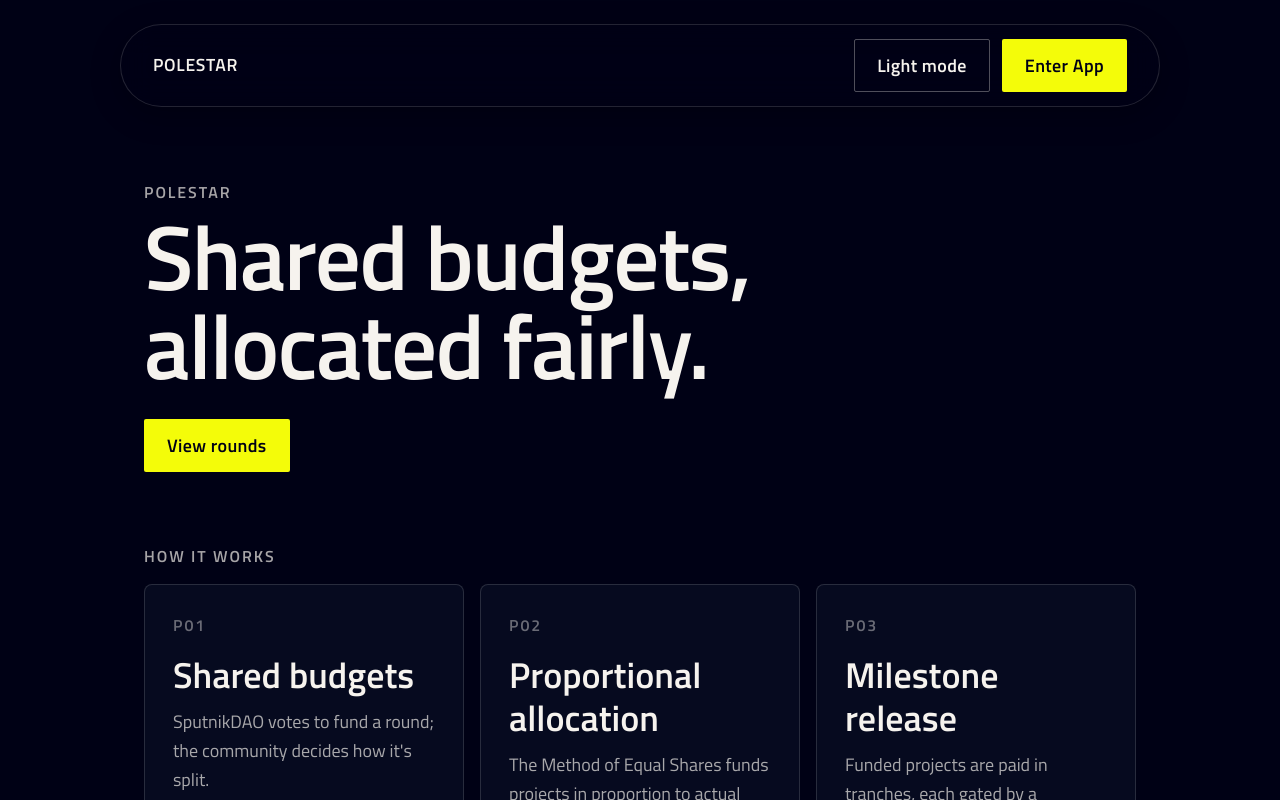
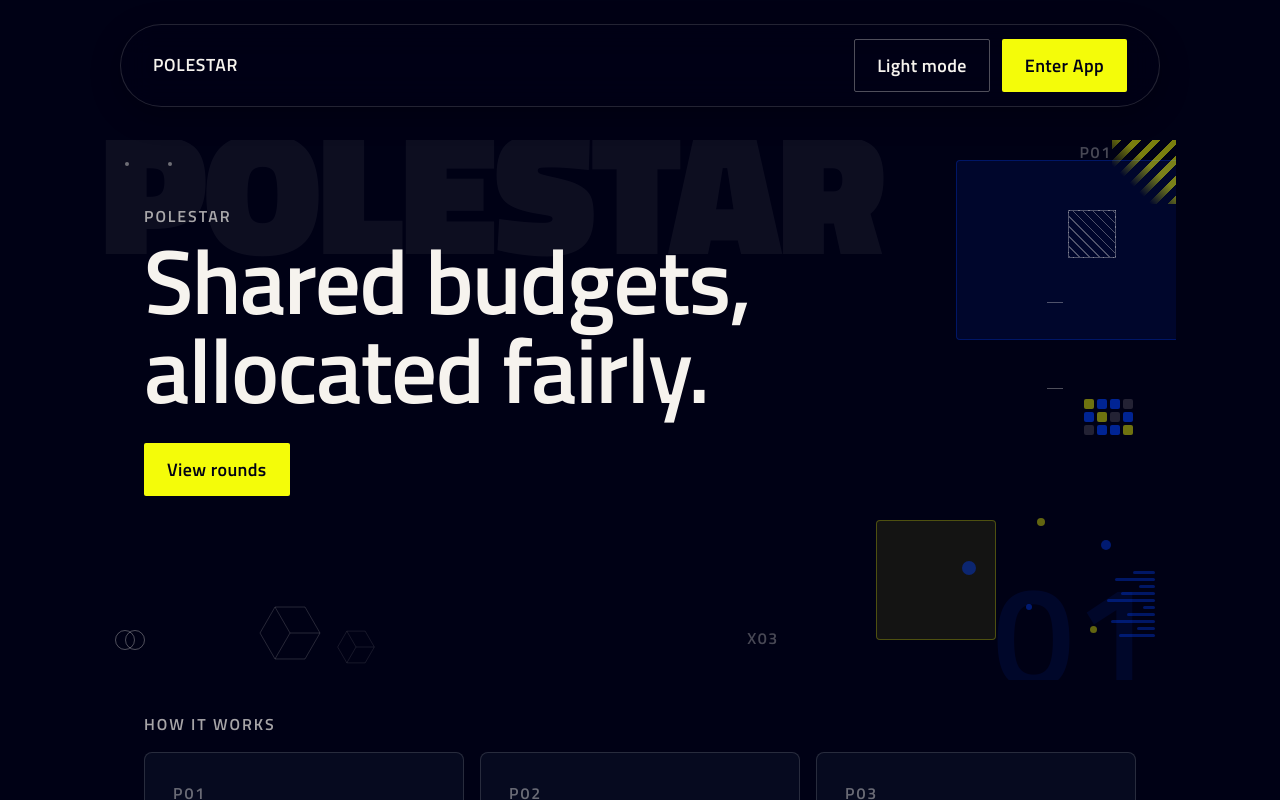
Before and after one commit to maelstrom0x8/polestar, a React (Vite) app in the folder psui/: page / in a window 1280 px wide. Shown: the top 800 px of the page. Built offline with nearby package versions, Linux system fonts and the light colour scheme.

Commit message:
Add textured hero backdrop

```diff
--- /dev/null
+++ b/psui/src/components/LandingBackdrop.tsx
@@ -0,0 +1,107 @@
+const DOTS = [
+  { top: "4%", left: "2%" },
+  { top: "4%", left: "6%" },
+];
+
+const TICKS = [
+  { top: "30%", left: "88%" },
+  { top: "46%", left: "88%" },
+];
+
+const TAGS = [
+  { top: "0%", left: "91%", label: "P01" },
+  { top: "90%", left: "60%", label: "X03" },
+];
+
+const SCATTER = [
+  { top: "78%", left: "80%", size: 14, tone: "signal" as const },
+  { top: "70%", left: "87%", size: 8, tone: "electric" as const },
+  { top: "86%", left: "86%", size: 6, tone: "signal" as const },
+  { top: "74%", left: "93%", size: 10, tone: "signal" as const },
+  { top: "90%", left: "92%", size: 7, tone: "electric" as const },
+];
+
+const HEATMAP_TONES = [
+  "electric", "signal", "signal", "muted",
+  "signal", "electric", "muted", "signal",
+  "muted", "signal", "signal", "electric",
+] as const;
+
+function IsometricCube({ size }: { size: number }) {
+  return (
+    <svg
+      width={size}
+      height={size}
+      viewBox="0 0 120 120"
+      fill="none"
+      className="landing-backdrop__cube-svg"
+    >
+      <path d="M110,60 L85,103.3 L35,103.3 L10,60 L35,16.7 L85,16.7 Z" />
+      <path d="M60,60 L110,60 M60,60 L35,103.3 M60,60 L35,16.7" />
+    </svg>
+  );
+}
+
+export function LandingBackdrop() {
+  return (
+    <div className="landing-backdrop" aria-hidden="true">
+      <span className="landing-backdrop__ghost">POLESTAR</span>
+      <span className="landing-backdrop__ghost-numeral">01</span>
+
+      <span className="landing-backdrop__block landing-backdrop__block--a" />
+      <span className="landing-backdrop__block landing-backdrop__block--b" />
+      <span className="landing-backdrop__hatch" />
+      <span className="landing-backdrop__ribbon" />
+      <span className="landing-backdrop__rings" />
+
+      <div className="landing-backdrop__heatmap">
+        {HEATMAP_TONES.map((tone, i) => (
+          <span key={`cell-${i}`} className={`landing-backdrop__cell landing-backdrop__cell--${tone}`} />
+        ))}
+      </div>
+
+      <div className="landing-backdrop__barcode">
+        {[22, 40, 16, 34, 48, 12, 28, 44, 18, 36].map((w, i) => (
+          <span key={`bar-${i}`} className="landing-backdrop__bar" style={{ width: `${w}px` }} />
+        ))}
+      </div>
+
+      <div className="landing-backdrop__cubes">
+        <IsometricCube size={72} />
+        <IsometricCube size={44} />
+      </div>
+
+      {SCATTER.map((s, i) => (
+        <span
+          key={`scatter-${i}`}
+          className={`landing-backdrop__scatter-dot landing-backdrop__scatter-dot--${s.tone}`}
+          style={{ top: s.top, left: s.left, width: s.size, height: s.size }}
+        />
+      ))}
+
+      {DOTS.map((d, i) => (
+        <span
+          key={`dot-${i}`}
+          className="landing-backdrop__dot"
+          style={{ top: d.top, left: d.left }}
+        />
+      ))}
+      {TICKS.map((t, i) => (
+        <span
+          key={`tick-${i}`}
+          className="landing-backdrop__tick"
+          style={{ top: t.top, left: t.left }}
+        />
+      ))}
+      {TAGS.map((t, i) => (
+        <span
+          key={`tag-${i}`}
+          className="landing-backdrop__tag"
+          style={{ top: t.top, left: t.left }}
+        >
+          {t.label}
+        </span>
+      ))}
+    </div>
+  );
+}
--- a/psui/src/index.css
+++ b/psui/src/index.css
@@ -477,6 +477,233 @@ button {
   font-size: var(--text-label);
 }
 
+.landing-hero {
+  position: relative;
+  min-height: 460px;
+}
+
+.landing-hero__content {
+  position: relative;
+  z-index: 1;
+}
+
+.landing-backdrop {
+  position: absolute;
+  inset: -40px;
+  z-index: 0;
+  overflow: hidden;
+  pointer-events: none;
+}
+
+.landing-backdrop__ghost {
+  position: absolute;
+  top: -0.22em;
+  left: -0.02em;
+  font-family: var(--font-display);
+  font-weight: 900;
+  font-size: 11rem;
+  line-height: 1;
+  letter-spacing: -0.02em;
+  color: var(--text-primary);
+  opacity: 0.05;
+  white-space: nowrap;
+  user-select: none;
+}
+
+.landing-backdrop__block {
+  position: absolute;
+  border-radius: var(--radius-md);
+}
+
+.landing-backdrop__block--a {
+  top: 20px;
+  right: -40px;
+  width: 260px;
+  height: 180px;
+  background: color-mix(in srgb, var(--signal) 10%, transparent);
+  border: 1px solid color-mix(in srgb, var(--signal) 28%, transparent);
+}
+
+.landing-backdrop__block--b {
+  bottom: 40px;
+  right: 180px;
+  width: 120px;
+  height: 120px;
+  background: color-mix(in srgb, var(--electric) 8%, transparent);
+  border: 1px solid color-mix(in srgb, var(--electric) 26%, transparent);
+}
+
+.landing-backdrop__hatch {
+  position: absolute;
+  top: 70px;
+  right: 60px;
+  width: 48px;
+  height: 48px;
+  border: 1px solid var(--border-strong);
+  background-image: repeating-linear-gradient(
+    45deg,
+    var(--border-strong),
+    var(--border-strong) 1px,
+    transparent 1px,
+    transparent 7px
+  );
+}
+
+.landing-backdrop__dot {
+  position: absolute;
+  width: 4px;
+  height: 4px;
+  border-radius: 50%;
+  background: var(--text-muted);
+}
+
+.landing-backdrop__tick {
+  position: absolute;
+  width: 16px;
+  height: 1px;
+  background: var(--border-strong);
+}
+
+.landing-backdrop__tag {
+  position: absolute;
+  font-size: var(--text-label);
+  font-weight: 600;
+  letter-spacing: 0.1em;
+  color: var(--text-muted);
+  opacity: 0.7;
+}
+
+.landing-backdrop__ghost-numeral {
+  position: absolute;
+  bottom: -0.18em;
+  right: 2%;
+  font-family: var(--font-display);
+  font-weight: 600;
+  font-size: 9rem;
+  line-height: 1;
+  color: var(--signal);
+  opacity: 0.09;
+  user-select: none;
+}
+
+.landing-backdrop__ribbon {
+  position: absolute;
+  top: 0;
+  right: 0;
+  width: 64px;
+  height: 64px;
+  opacity: 0.5;
+  background-image: repeating-linear-gradient(
+    -45deg,
+    var(--electric) 0,
+    var(--electric) 6px,
+    transparent 6px,
+    transparent 14px
+  );
+  mask-image: linear-gradient(to bottom left, black 0%, black 40%, transparent 70%);
+  -webkit-mask-image: linear-gradient(to bottom left, black 0%, black 40%, transparent 70%);
+}
+
+.landing-backdrop__rings {
+  position: absolute;
+  bottom: 6%;
+  left: 1%;
+  width: 28px;
+  height: 18px;
+  border-radius: 9999px;
+}
+
+.landing-backdrop__rings::before,
+.landing-backdrop__rings::after {
+  content: "";
+  position: absolute;
+  top: 0;
+  width: 18px;
+  height: 18px;
+  border-radius: 50%;
+  border: 1.5px solid var(--border-strong);
+}
+
+.landing-backdrop__rings::before {
+  left: 0;
+}
+
+.landing-backdrop__rings::after {
+  left: 10px;
+}
+
+.landing-backdrop__heatmap {
+  position: absolute;
+  top: 48%;
+  right: 4%;
+  display: grid;
+  grid-template-columns: repeat(4, 10px);
+  grid-template-rows: repeat(3, 10px);
+  gap: 3px;
+}
+
+.landing-backdrop__cell {
+  width: 10px;
+  height: 10px;
+  border-radius: 2px;
+}
+
+.landing-backdrop__cell--signal {
+  background: color-mix(in srgb, var(--signal) 55%, transparent);
+}
+
+.landing-backdrop__cell--electric {
+  background: color-mix(in srgb, var(--electric) 45%, transparent);
+}
+
+.landing-backdrop__cell--muted {
+  background: var(--border);
+}
+
+.landing-backdrop__barcode {
+  position: absolute;
+  bottom: 8%;
+  right: 2%;
+  display: flex;
+  flex-direction: column;
+  align-items: flex-end;
+  gap: 4px;
+}
+
+.landing-backdrop__bar {
+  height: 3px;
+  border-radius: 2px;
+  background: color-mix(in srgb, var(--signal) 35%, transparent);
+}
+
+.landing-backdrop__cubes {
+  position: absolute;
+  bottom: 2%;
+  left: 14%;
+  display: flex;
+  align-items: flex-end;
+  gap: 8px;
+}
+
+.landing-backdrop__cube-svg {
+  stroke: var(--border-strong);
+  stroke-width: 1.5;
+  opacity: 0.55;
+}
+
+.landing-backdrop__scatter-dot {
+  position: absolute;
+  border-radius: 50%;
+}
+
+.landing-backdrop__scatter-dot--signal {
+  background: color-mix(in srgb, var(--signal) 40%, transparent);
+}
+
+.landing-backdrop__scatter-dot--electric {
+  background: color-mix(in srgb, var(--electric) 40%, transparent);
+}
+
 .nav__inner {
   max-width: 1040px;
   margin: 0 auto;
--- a/psui/src/pages/LandingPage.tsx
+++ b/psui/src/pages/LandingPage.tsx
@@ -1,6 +1,7 @@
 import { Link } from "react-router-dom";
 import { LandingNav } from "../components/layout/LandingNav";
 import { LandingFooter } from "../components/layout/LandingFooter";
+import { LandingBackdrop } from "../components/LandingBackdrop";
 import { RevealCard } from "../components/RevealCard";
 
 const HOW_IT_WORKS = [
@@ -26,7 +27,9 @@ export function LandingPage() {
     <div>
       <LandingNav />
       <main className="landing-main" style={{ paddingBottom: 120 }}>
-        <section style={{ marginBottom: 72 }}>
+        <section className="landing-hero" style={{ marginBottom: 72, paddingTop: 24, paddingBottom: 24 }}>
+          <LandingBackdrop />
+          <div className="landing-hero__content">
             <span className="label">Polestar</span>
             <h1 className="display" style={{ marginTop: 8 }}>
               Shared budgets,
@@ -37,6 +40,7 @@ export function LandingPage() {
               <Link to="/rounds" className="btn btn-primary">
                 View rounds
               </Link>
+            </div>
           </div>
         </section>
 
```
Lines whose indentation alone changed are shown as unchanged.
